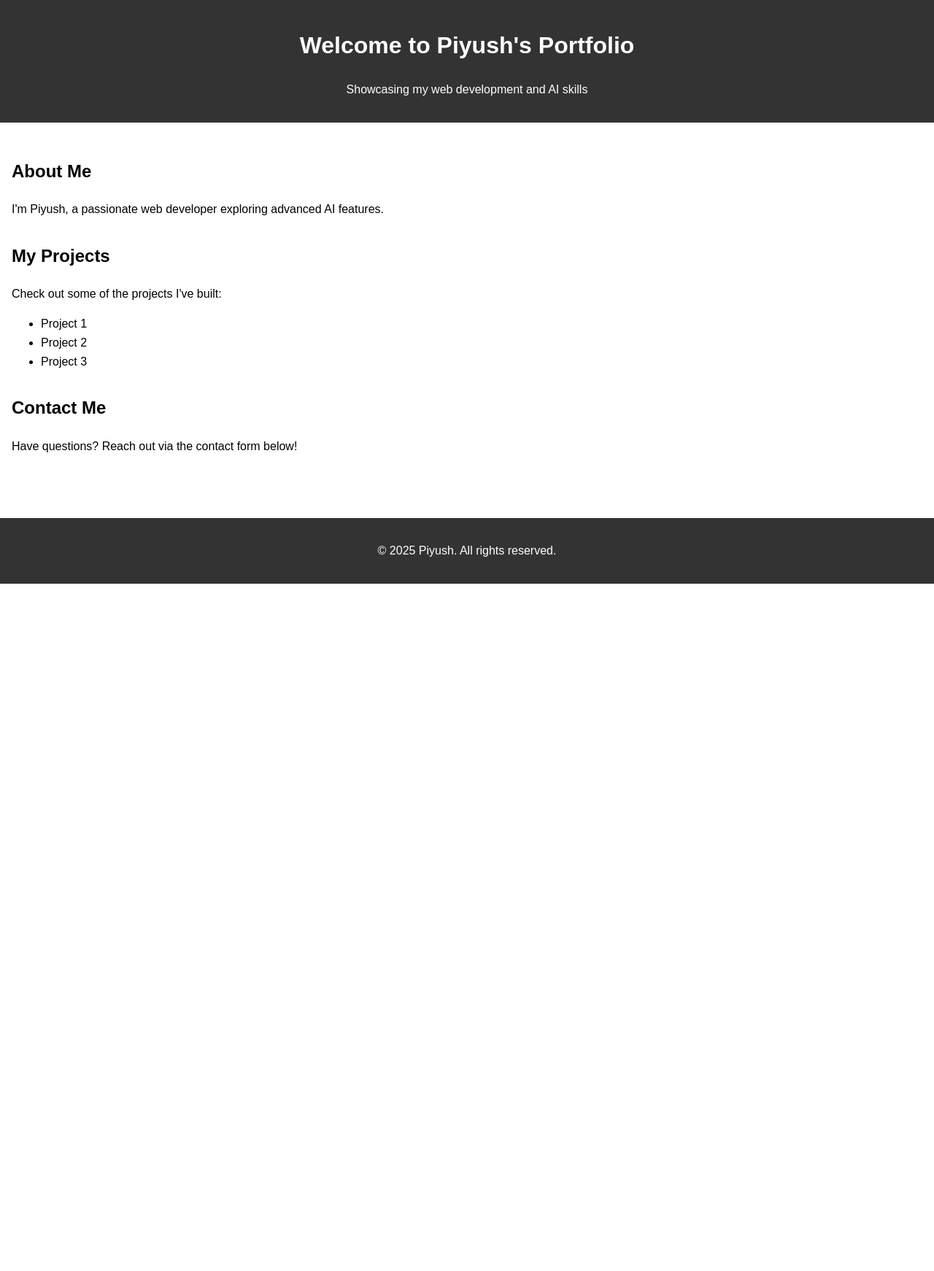
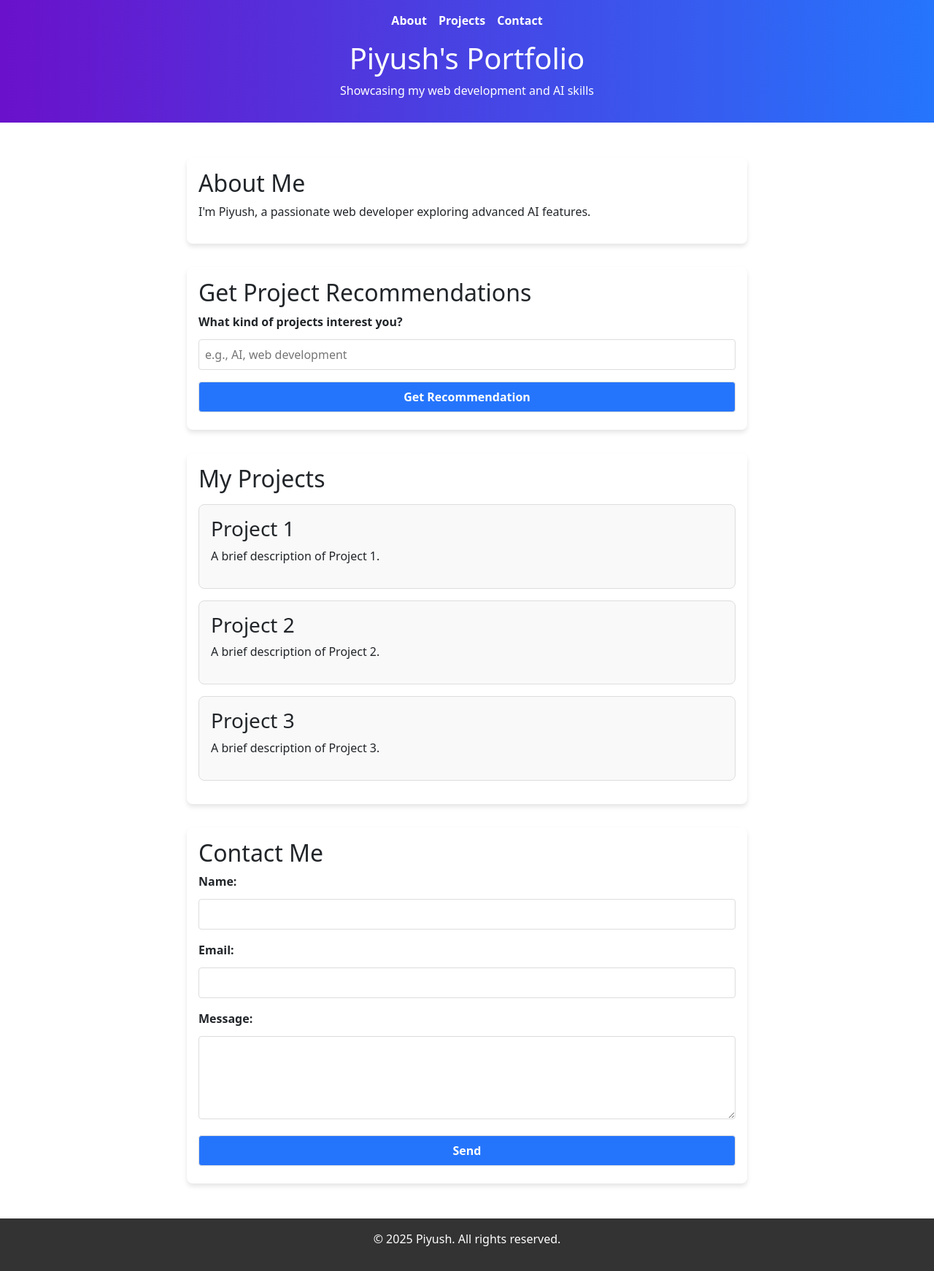
Before and after one commit to Piyushbhatti32/my_portfolio, a Flask app: page / in a window 1280 px wide. Shown: the whole page at 73% size. Before the commit the page ends 800 px from the top, so only its background shows below. Run offline with Flask 3, Linux system fonts and the light colour scheme.

Commit message:
Created a basic webpage

```diff
--- a/app.py
+++ b/app.py
@@ -1,10 +1,53 @@
-from flask import Flask, render_template
+from flask import Flask, render_template, request, redirect, url_for, flash
+import random
 
 app = Flask(__name__)
+app.secret_key = "personal_key"
 
-@app.route("/")
+# List to store messages
+messages = []
+
+@app.route("/", methods=["GET", "POST"])
 def home():
+    if request.method == "POST":
+        #Get the form data
+        name = request.form.get("name")
+        email = request.form.get("email")
+        message = request.form.get("message")
+
+        #Check if the form data is empty
+        if name == "" or email == "" or message == "":
+            flash("Please fill the form correctly")
+        else:
+            flash("Your message has been sent successfully")
+
+        # Save the message (replace this with a database in the future)
+        messages.append({"name": name, "email": email, "message": message})
+
+        # Show success message and redirect
+        flash("Thank you for your message! I will get back to you soon.", "success")
+        return redirect(url_for("home"))
+
     return render_template("index.html")
+
+@app.route("/recommend", methods=["POST"])
+def recommend():
+    # Placeholder for AI logic (expand this later with an AI model)
+    preferences = request.form.get("preferences")
+
+    # Sample project recommendations
+    projects = [
+        {"name": "AI Chatbot", "description": "A chatbot using natural language processing."},
+        {"name": "Portfolio Website", "description": "A responsive personal website."},
+        {"name": "E-commerce App", "description": "A Django-powered online store."}
+    ]
+
+    # Return a random recommendation for now
+    recommended = random.choice(projects)
+    return {
+        "project_name": recommended["name"],
+        "project_description": recommended["description"]
+    }
 
 if __name__ == "__main__":
     app.run(debug=True)
--- a/static/css/styles.css
+++ b/static/css/styles.css
@@ -1,31 +1,117 @@
+/* General Styles */
 body {
     font-family: Arial, sans-serif;
     margin: 0;
     padding: 0;
     line-height: 1.6;
+    background: #f4f4f9;
 }
 
+/* Header and Navbar */
 header {
-    background: #333;
+    background: linear-gradient(to right, #6a11cb, #2575fc);
     color: #fff;
+    padding: 1rem 0;
     text-align: center;
-    padding: 1rem 0;
 }
 
+nav ul {
+    list-style: none;
+    padding: 0;
+    margin: 0;
+    display: flex;
+    justify-content: center;
+    gap: 1rem;
+}
+
+nav ul li {
+    display: inline;
+}
+
+nav ul li a {
+    color: #fff;
+    text-decoration: none;
+    font-weight: bold;
+}
+
+.hero {
+    margin: 1rem 0;
+}
+
+/* Main Content */
 main {
     padding: 1rem;
+    max-width: 800px;
+    margin: 0 auto;
 }
 
 section {
     margin: 2rem 0;
+    padding: 1rem;
+    background: #fff;
+    border-radius: 8px;
+    box-shadow: 0 4px 6px rgba(0, 0, 0, 0.1);
 }
 
+.flash-messages {
+    margin: 1rem auto;
+    padding: 1rem;
+    max-width: 800px;
+    text-align: center;
+}
+
+.flash {
+    padding: 0.75rem;
+    border-radius: 5px;
+    margin: 0.5rem 0;
+}
+
+.flash.success {
+    background-color: #d4edda;
+    color: #155724;
+    border: 1px solid #c3e6cb;
+}
+
+
+.project-card {
+    background: #f9f9f9;
+    margin: 1rem 0;
+    padding: 1rem;
+    border: 1px solid #ddd;
+    border-radius: 8px;
+}
+
+/* Form */
+form label {
+    display: block;
+    margin: 0.5rem 0 0.25rem;
+    font-weight: bold;
+}
+
+form input, form textarea, form button {
+    width: 100%;
+    padding: 0.5rem;
+    margin: 0.5rem 0;
+    border: 1px solid #ddd;
+    border-radius: 4px;
+}
+
+form button {
+    background: #2575fc;
+    color: #fff;
+    font-weight: bold;
+    cursor: pointer;
+}
+
+form button:hover {
+    background: #1b5dcf;
+}
+
+/* Footer */
 footer {
     text-align: center;
     background: #333;
     color: #fff;
     padding: 1rem 0;
-    position: fixed;
-    bottom: 0;
-    width: 100%;
+    position: relative;
 }
--- a/templates/index.html
+++ b/templates/index.html
@@ -5,35 +5,97 @@
     <meta name="viewport" content="width=device-width, initial-scale=1.0" />
     <title>Piyush's Portfolio</title>
     <link rel="stylesheet" href="/static/css/styles.css" />
+    <link
+      href="https://cdn.jsdelivr.net/npm/bootstrap@5.3.3/dist/css/bootstrap.min.css"
+      rel="stylesheet"
+      integrity="sha384-QWTKZyjpPEjISv5WaRU9OFeRpok6YctnYmDr5pNlyT2bRjXh0JMhjY6hW+ALEwIH"
+      crossorigin="anonymous"
+    />
   </head>
   <body>
     <header>
-      <h1>Welcome to Piyush's Portfolio</h1>
-      <p>Showcasing my web development and AI skills</p>
+      <nav>
+        <ul>
+          <li><a href="#about">About</a></li>
+          <li><a href="#projects">Projects</a></li>
+          <li><a href="#contact">Contact</a></li>
+        </ul>
+      </nav>
+      <div class="hero">
+        <h1>Piyush's Portfolio</h1>
+        <p>Showcasing my web development and AI skills</p>
+      </div>
     </header>
     <main>
+      <!-- Flash Messages -->
+      {% with messages = get_flashed_messages(with_categories=true) %} {% if
+      messages %}
+      <div class="flash-messages">
+        {% for category, message in messages %}
+        <p class="flash {{ category }}">{{ message }}</p>
+        {% endfor %}
+      </div>
+      {% endif %} {% endwith %}
+
       <section id="about">
         <h2>About Me</h2>
         <p>
           I'm Piyush, a passionate web developer exploring advanced AI features.
         </p>
       </section>
+      <section id="ai-recommendations">
+        <h2>Get Project Recommendations</h2>
+        <form id="ai-form" action="/recommend" method="POST">
+          <label for="preferences">What kind of projects interest you?</label>
+          <input
+            type="text"
+            id="preferences"
+            name="preferences"
+            placeholder="e.g., AI, web development"
+            required
+          />
+          <button type="submit">Get Recommendation</button>
+        </form>
+        <div id="recommendation-result"></div>
+      </section>
       <section id="projects">
         <h2>My Projects</h2>
-        <p>Check out some of the projects I've built:</p>
-        <ul>
-          <li>Project 1</li>
-          <li>Project 2</li>
-          <li>Project 3</li>
-        </ul>
+        <div class="project-card">
+          <h3>Project 1</h3>
+          <p>A brief description of Project 1.</p>
+        </div>
+        <div class="project-card">
+          <h3>Project 2</h3>
+          <p>A brief description of Project 2.</p>
+        </div>
+        <div class="project-card">
+          <h3>Project 3</h3>
+          <p>A brief description of Project 3.</p>
+        </div>
       </section>
       <section id="contact">
         <h2>Contact Me</h2>
-        <p>Have questions? Reach out via the contact form below!</p>
+        <form action="#" method="post">
+          <label for="name">Name:</label>
+          <input type="text" id="name" name="name" required />
+
+          <label for="email">Email:</label>
+          <input type="email" id="email" name="email" required />
+
+          <label for="message">Message:</label>
+          <textarea id="message" name="message" rows="4" required></textarea>
+
+          <button type="submit">Send</button>
+        </form>
       </section>
     </main>
     <footer>
       <p>© 2025 Piyush. All rights reserved.</p>
     </footer>
+    <script
+      src="https://cdn.jsdelivr.net/npm/bootstrap@5.3.3/dist/js/bootstrap.bundle.min.js"
+      integrity="sha384-YvpcrYf0tY3lHB60NNkmXc5s9fDVZLESaAA55NDzOxhy9GkcIdslK1eN7N6jIeHz"
+      crossorigin="anonymous"
+    ></script>
   </body>
 </html>
```
Also changed, not shown: static/js/script.js (+14 -0 lines).
